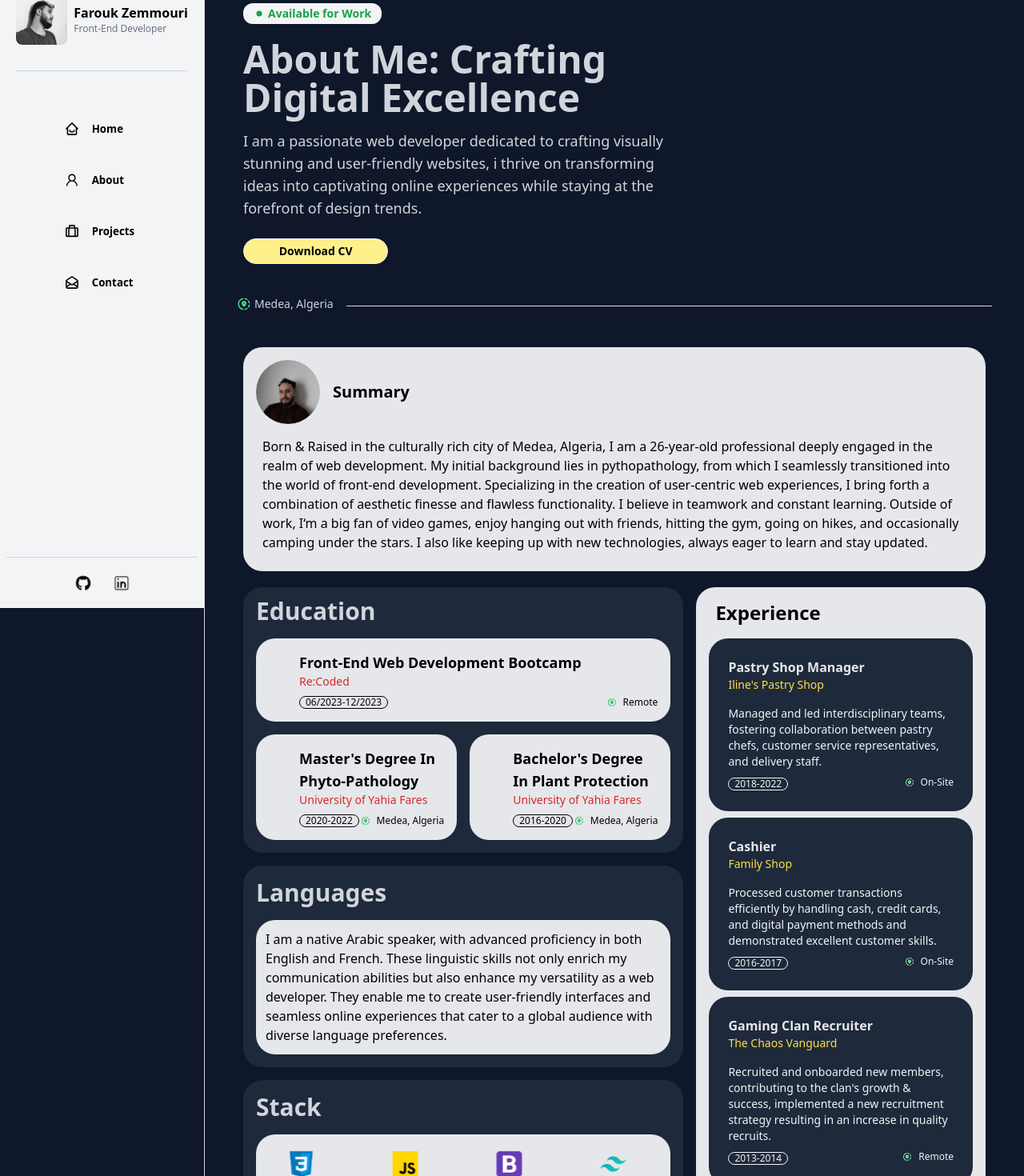
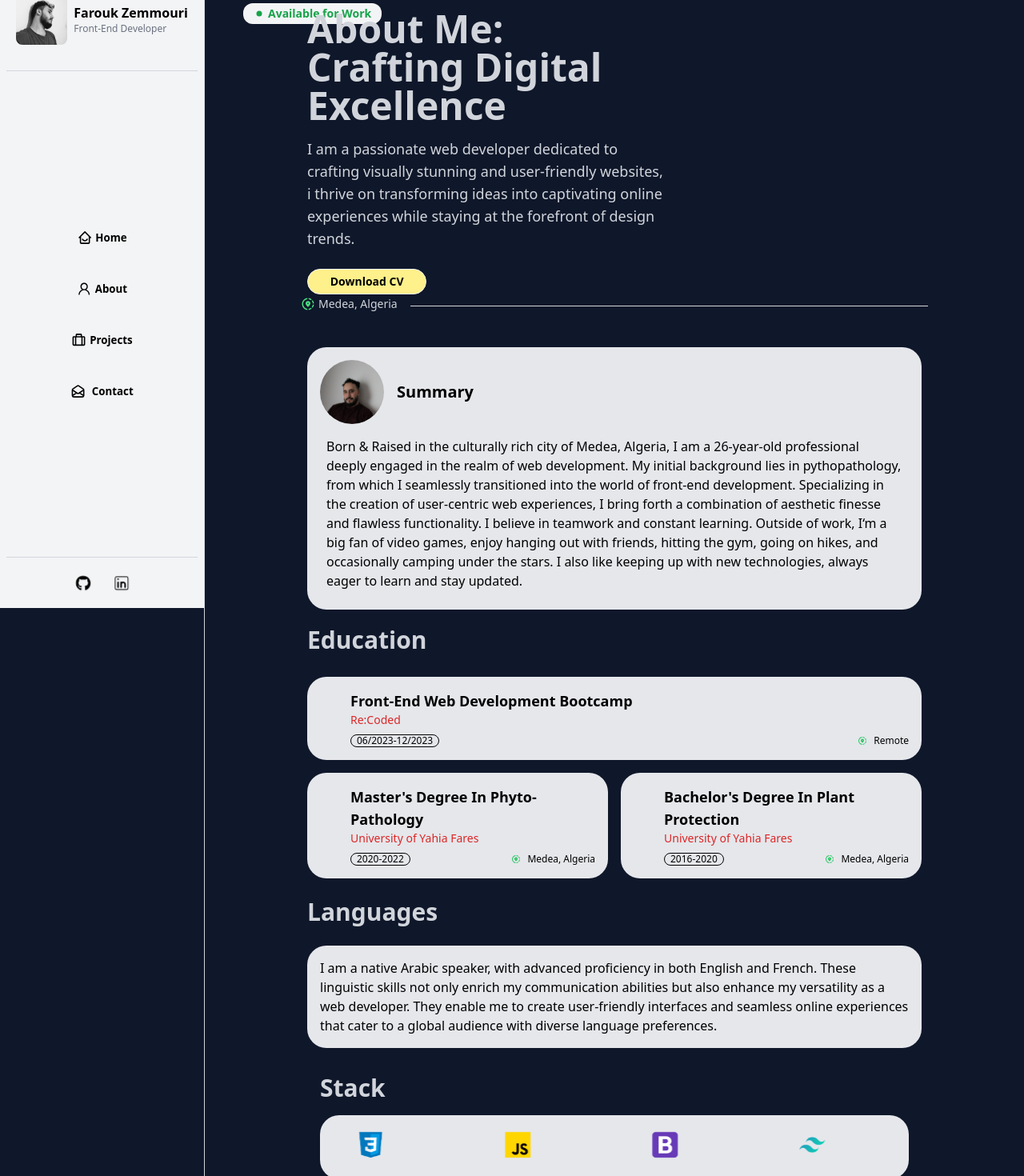
Before and after one commit to farouk26/my-portfolio, a Next.js app: page /about in a window 1280 px wide. Shown: the part 40-1510 px from the top of the page at 80% size. Built offline with nearby package versions, Linux system fonts and the light colour scheme; some icons are missing.

Commit message:
fix(sidebar, about page and homepage): fix sidebar alignment, remove experience section
fixed sidebar alignment issue on extra large screens , fixed padding on homepage, removed the
experience section on about me page

fix #6

```diff
--- a/src/components/Cards/EducationCard.jsx
+++ b/src/components/Cards/EducationCard.jsx
@@ -3,7 +3,7 @@ import { PiStudentLight } from "react-icons/pi"
 
 function EducationCard({ title, subtitle, year, location }) {
   return (
-    <div className="flex lg:flex-row flex-col gap-4 items-center w-full bg-gray-200 p-4 rounded-3xl">
+    <div className="flex lg:flex-row flex-col gap-4 items-center w-full bg-gray-200 p-4 rounded-3xl transition lg:hover:scale-105 duration-400 lg:cursor-pointer">
       {/* Job Section */}
       <div className="flex gap-2 w-full">
         <PiStudentLight className=" text-black text-3xl" />
--- a/src/components/SideBar/NavigationMenu.jsx
+++ b/src/components/SideBar/NavigationMenu.jsx
@@ -5,27 +5,27 @@ import { AiOutlineUser } from "react-icons/ai"
 
 function NavigationMenu() {
   return (
-    <div className="flex flex-col gap-4 py-12 px-4 w-full h-[100%] justify-start items-center text-black">
+    <div className="flex flex-col gap-4 w-full min-h-fit justify-center items-center text-black">
       <Link
-        className="btn flex gap-4 items-center justify-start btn-ghost rounded-2xl text-sm w-2/3"
+        className="btn flex items-center gap-1 justify-center btn-ghost rounded-2xl text-sm w-full"
         href="/"
       >
         <BiHomeSmile className="text-xl" /> Home
       </Link>
       <Link
-        className="btn flex gap-4 items-center justify-start btn-ghost rounded-2xl text-sm w-2/3"
+        className="btn flex items-center gap-1 justify-center btn-ghost rounded-2xl text-sm w-full"
         href="/about"
       >
         <AiOutlineUser className="text-xl" /> About
       </Link>
       <Link
-        className="btn flex gap-4 items-center justify-start btn-ghost rounded-2xl text-sm w-2/3"
+        className="btn flex items-center gap-1 justify-center btn-ghost rounded-2xl text-sm w-full"
         href="/projects"
       >
         <BiBriefcaseAlt className="text-xl" /> Projects
       </Link>
       <Link
-        className="btn flex gap-4 items-center justify-start btn-ghost rounded-2xl text-sm w-2/3"
+        className="btn flex items-center gap-2 justify-center btn-ghost rounded-2xl text-sm w-full"
         href="/contact"
       >
         <HiOutlineMailOpen className="text-xl" /> Contact
--- a/src/components/SideBar/index.jsx
+++ b/src/components/SideBar/index.jsx
@@ -7,10 +7,10 @@ import Link from "next/link"
 
 function SideBar() {
   return (
-    <div className="sticky z-50 top-0 left-0 min-h-screen px-2 bg-gray-100 flex flex-col justify-between">
-      <div className="flex flex-col px-4 lg:px-1 items-center">
+    <div className="sticky z-50 top-0 left-0 min-h-screen px-2 w-full bg-gray-100">
+      <div className="min-h-screen flex flex-col justify-between">
         {/* Info Section */}
-        <div className="flex flex-row gap-2 py-8 border-b border-gray-300">
+        <div className="flex flex-row gap-2 py-8 border-b border-gray-300 justify-center w-full">
           <figure className="h-16 w-16">
             <Image
               src="/images/avatar.jpg"
@@ -28,10 +28,7 @@ function SideBar() {
             </p>
           </div>
         </div>
-        {/* Navigation Links Section & Socials */}
         <NavigationMenu />
-      </div>
-      {/* Socials */}
         <div className="flex items-center h-16 justify-center text-black border-t border-gray-300">
           <Link className="btn btn-circle btn-ghost" href="/">
             <FaGithub className="text-xl" />
@@ -41,6 +38,7 @@ function SideBar() {
           </Link>
         </div>
       </div>
+    </div>
   )
 }
 
--- a/src/pages/about/index.jsx
+++ b/src/pages/about/index.jsx
@@ -7,7 +7,7 @@ import { MdShareLocation } from "react-icons/md"
 
 function AboutPage() {
   return (
-    <section className="min-h-screen w-full mt-2">
+    <section className="min-h-screen w-full mt-2 px-2 lg:px-20">
       <div className="lg:h-72 min-h-fit">
         <div className="flex lg:flex-row justify-between items-center flex-col-reverse gap-2 lg:gap-4 text-gray-300 w-full lg:h-72 h-full">
           <div className="lg:w-[60%] mr-auto flex flex-col justify-start items-center lg:justify-center p-2 lg:p-4 gap-4 lg:h-full h-[35%]">
@@ -41,10 +41,10 @@ function AboutPage() {
         <div className="w-full min-h-fit bg-gray-200 rounded-3xl">
           <SummaryCard />
         </div>
-        <div className="grid grid-cols-5 h-full w-full gap-4 mt-5">
-          <div className="lg:col-span-3 col-span-5 min-h-fit w-full flex flex-col gap-4">
-            <div className="grid grid-cols-4 gap-4 w-full min-h-fit rounded-3xl bg-slate-800 px-4 pb-4">
-              <h2 className="lg:text-3xl text-gray-300 text-lg font-bold mt-3">
+        <div className="h-full w-full mt-2">
+          <div className="min-h-fit w-full flex flex-col gap-4">
+            <div className="grid grid-cols-4 gap-4 w-full min-h-fit rounded-3xl">
+              <h2 className="lg:text-3xl text-gray-300 text-lg font-bold my-3">
                 Education
               </h2>
               <div className="col-span-4">
@@ -72,11 +72,11 @@ function AboutPage() {
                 />
               </div>
             </div>
-            <div className="min-h-fit rounded-3xl bg-slate-800 p-4 flex flex-col gap-4">
-              <h1 className="lg:text-3xl text-lg text-gray-300 font-bold">
-                Languages
-              </h1>
-              <p className="p-3 text-black bg-gray-200 rounded-3xl">
+            <h1 className="lg:text-3xl text-lg text-gray-300 font-bold my-2">
+              Languages
+            </h1>
+            <div className="min-h-fit rounded-3xl flex flex-col gap-4 transition lg:hover:scale-105 duration-400 lg:cursor-pointer">
+              <p className="p-4 text-black bg-gray-200 rounded-3xl">
                 I am a native Arabic speaker, with advanced proficiency in both
                 English and French. These linguistic skills not only enrich my
                 communication abilities but also enhance my versatility as a web
@@ -85,45 +85,15 @@ function AboutPage() {
                 diverse language preferences.
               </p>
             </div>
-            <div className="bg-slate-800 rounded-3xl px-4 pb-4">
-              <h2 className="text-3xl font-bold text-gray-300 py-4">Stack</h2>
+            <div className="rounded-3xl px-4 pb-4">
+              <h2 className="lg:text-3xl text-lg font-bold text-gray-300 py-4">
+                Stack
+              </h2>
 
-              <div className="bg-gray-200 h-20 rounded-3xl">
+              <div className="bg-gray-200 h-20 rounded-3xl transition lg:hover:scale-105 duration-400 lg:cursor-pointer">
                 <StackCard />
               </div>
             </div>
-          </div>
-          <div className="lg:col-span-2 col-span-5 bg-gray-200 w-full text-black h-full flex gap-2 flex-col rounded-3xl p-4">
-            <h2 className="lg:text-2xl text-lg mb-2 font-bold pl-2">
-              Experience
-            </h2>
-            <ExperienceCard
-              title={"Pastry Shop Manager"}
-              year={"2018-2022"}
-              subtitle={"Iline's Pastry Shop"}
-              description={
-                "Managed and led interdisciplinary teams, fostering collaboration between pastry chefs, customer service representatives, and delivery staff."
-              }
-              location={"On-Site"}
-            />
-            <ExperienceCard
-              title={"Cashier"}
-              year={"2016-2017"}
-              subtitle={"Family Shop"}
-              description={
-                "Processed customer transactions efficiently by handling cash, credit cards, and digital payment methods and demonstrated excellent customer skills."
-              }
-              location={"On-Site"}
-            />
-            <ExperienceCard
-              title={"Gaming Clan Recruiter"}
-              year={"2013-2014"}
-              subtitle={"The Chaos Vanguard"}
-              description={
-                "Recruited and onboarded new members, contributing to the clan's growth & success, implemented a new recruitment strategy resulting in an increase in quality recruits."
-              }
-              location={"Remote"}
-            />
           </div>
         </div>
       </div>
--- a/src/pages/index.jsx
+++ b/src/pages/index.jsx
@@ -7,11 +7,11 @@ import { LuUsers2 } from "react-icons/lu"
 
 function Home() {
   return (
-    <div className="min-h-screen">
+    <div className="min-h-screen lg:px-20 px-4">
       {/* Header */}
       <div className="lg:h-72 min-h-fit lg:pb-0 pb-10 border-b border-gray-300">
-        <div className=" flex flex-col p-2 lg:p-4 gap-4 lg:h-full h-[35%] lg:w-[50%] mr-auto w-full text-gray-300">
-          <h1 className="lg:text-5xl text-4xl font-bold w-full">
+        <div className=" flex flex-col p-2 lg:p-2 gap-4 lg:h-full h-[35%] lg:w-[40%] justify-center mr-auto w-full text-gray-300">
+          <h1 className="lg:text-5xl text-4xl font-bold">
             Hey there! I&apos;m Farouk...
           </h1>
           <p className="lg:text-md w-full">
@@ -19,7 +19,7 @@ function Home() {
             into visually, stunning, user-friendly websites.
           </p>
           <Link
-            className="btn btn-ghost btn-outline border-gray-900 btn-sm mt-1 rounded-full lg:w-2/5 w-full text-slate-900 font-semibold hover:bg-gray-100 hover:text-black bg-yellow-200 bg-opacity-[85%] self-start"
+            className="btn btn-ghost btn-outline border-gray-900 btn-sm mt-1 rounded-full lg:w-2/4 w-full text-slate-900 font-semibold hover:bg-gray-100 hover:text-black bg-yellow-200 bg-opacity-[85%] self-start"
             href="/about"
           >
             More about Me
@@ -27,7 +27,7 @@ function Home() {
         </div>
       </div>
       {/* Recent Projects Bento */}
-      <div className="w-full min-h-fit lg:py-6 px-4 mt-6 lg:mt-2">
+      <div className="w-full min-h-fit lg:py-6 mt-6 lg:mt-2">
         <h2 className="md:text-3xl text-2xl font-bold text-gray-300">
           Recent Projects
         </h2>
@@ -58,13 +58,12 @@ function Home() {
           </Link>
         </div>
       </div>
-      <h2 className="md:text-3xl text-2xl font-bold lg:mt-0 mt-8 text-gray-300 px-4 w-full">
-        Why Choose Me
-      </h2>
-
-      <div className="w-full h-full px-4 py-4">
+      <div className="w-full h-full mb-8">
+        <h2 className="md:text-3xl text-2xl font-bold text-gray-300 w-full mb-8">
+          Why Choose Me
+        </h2>
         {/* Bento Grid */}
-        <div className="grid grid-cols-4 w-full h-full gap-4 lg:px-20 mt-8">
+        <div className="grid grid-cols-4 w-full h-full gap-4">
           <div className="col-span-4 h-full lg:h-52 rounded-3xl">
             <InfoCard
               title={"Problem Solver"}
```
Lines whose indentation alone changed are shown as unchanged.
